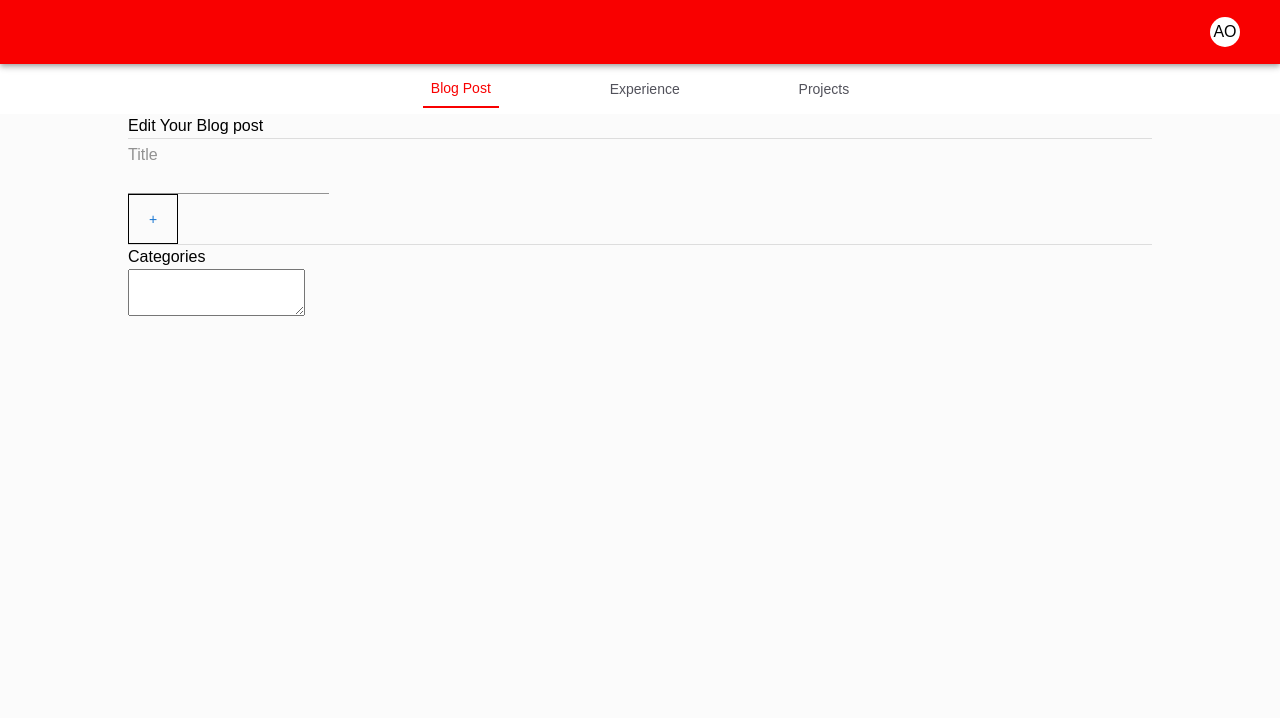
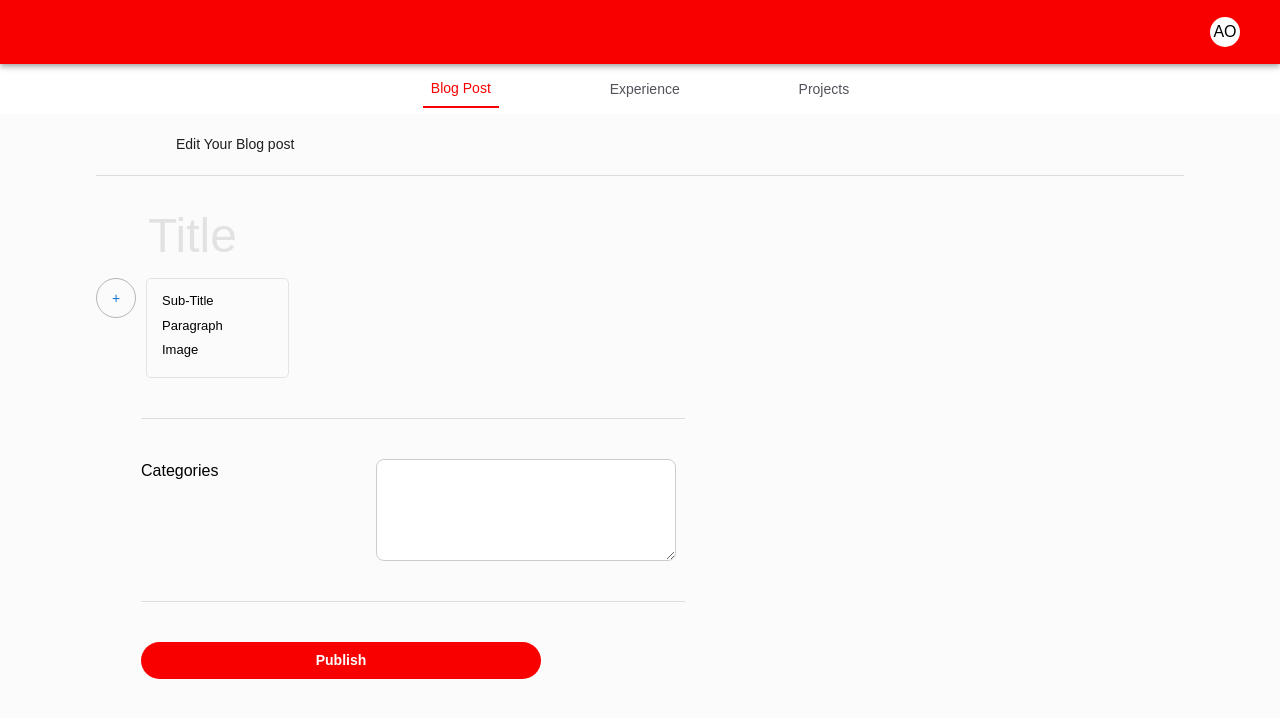
Before and after one commit to Babajide777/the-oyafemi-portfolio, a Next.js app in the folder admin/: page / in a window 1280 px wide. Shown: the top 718 px of the page. Built offline with nearby package versions, Linux system fonts and the light colour scheme.

Commit message:
Blogpost page is done

```diff
--- a/admin/app/Components/DashboardContents/BlogPost.tsx
+++ b/admin/app/Components/DashboardContents/BlogPost.tsx
@@ -6,6 +6,7 @@ import FormArea from "../FormArea";
 
 const BlogPost = () => {
   const [open, setOpen] = useState(false);
+  const [categories, setCategories] = useState("");
 
   return (
     <Box
@@ -16,49 +17,148 @@ const BlogPost = () => {
         justifyContent: "center",
       }}
     >
-      <Box sx={{ width: "80%" }}>
-        <Typography>Edit Your Blog post</Typography>
+      <Box sx={{ width: "85%", margin: "20px 0" }}>
+        <Typography
+          sx={{
+            fontWeight: "500",
+            fontStyle: "medium",
+            fontSize: "14px",
+            color: (theme) => theme.palette.custom.Black200,
+            marginBottom: "20px",
+            marginLeft: "80px",
+          }}
+        >
+          Edit Your Blog post
+        </Typography>
         <Divider />
         <Box component="form">
           <TextField
             id="standard-textarea"
             placeholder="Title"
             multiline
-            rows={2}
-            variant="standard"
+            rows={1}
+            variant="filled"
+            InputProps={{
+              disableUnderline: true, // removes underline
+            }}
+            sx={{
+              //   width: "100%",
+              border: "none",
+              "& .MuiInputBase-root": {
+                color: (theme) => theme.palette.custom.gray100,
+                backgroundColor: "transparent",
+                fontWeight: 500,
+                fontStyle: "medium",
+                fontSize: "48px",
+                marginLeft: "40px",
+              },
+              "& .MuiInputBase-placeholder": {
+                color: (theme) => theme.palette.custom.Black100,
+                backgroundColor: "transparent",
+              },
+            }}
           />
         </Box>
-        <Box>
+        <Box sx={{ display: "flex", height: "100px" }}>
           <Box
             sx={{
-              width: "50px",
-              height: "50px",
+              width: "40px",
+              height: "40px",
+              borderRadius: "50%",
+              border: (theme) => `${1}px solid ${theme.palette.custom.gray300}`,
               display: "flex",
-              border: "1px solid black",
               justifyContent: "center",
               alignItems: "center",
+              marginRight: "10px",
             }}
           >
             <Button onClick={() => setOpen(!open)}>+</Button>
           </Box>
 
-          {open && (
-            <Box>
-              <Box>Sub-Title</Box>
-              <Box>Paragraph</Box>
-              <Box>Image</Box>
-            </Box>
-          )}
+          {/* {open && ( */}
+          <Box
+            sx={{
+              border: (theme) =>
+                `${1}px solid ${theme.palette.custom.lightGray3}`,
+              borderRadius: "5px",
+              padding: "15px",
+              width: "143px",
+              display: "flex",
+              flexDirection: "column",
+              justifyContent: "center",
+            }}
+          >
+            <Typography
+              sx={{
+                paddingBottom: "5px",
+                fontWeight: 500,
+                fontStyle: "medium",
+                fontSize: "13px",
+              }}
+            >
+              Sub-Title
+            </Typography>
+            <Typography
+              sx={{
+                paddingBottom: "5px",
+                fontWeight: 500,
+                fontStyle: "medium",
+                fontSize: "13px",
+              }}
+            >
+              Paragraph
+            </Typography>
+            <Typography
+              sx={{
+                paddingBottom: "5px",
+                fontWeight: 500,
+                fontStyle: "medium",
+                fontSize: "13px",
+              }}
+            >
+              Image
+            </Typography>
+          </Box>
+          {/* )} */}
         </Box>
-        <Box>
-          <Divider />
+        <Box
+          sx={{
+            width: "100%",
+            padding: "40px 0",
+          }}
+        >
+          <Divider sx={{ width: "50%", marginLeft: "45px" }} />
         </Box>
         <FormArea
           title="Categories"
-          value={""}
-          handleChangeArea={() => {}}
+          value={categories}
+          handleChangeArea={(e) => setCategories(e.target.value)}
           minRows={3}
+          sx={{ marginLeft: "45px" }}
+          titleName={{ marginRight: "150px" }}
         />
+        <Box
+          sx={{
+            width: "100%",
+            padding: "40px 0",
+          }}
+        >
+          <Divider sx={{ width: "50%", marginLeft: "45px" }} />
+        </Box>
+        <Button
+          sx={{
+            color: (theme) => theme.palette.custom.white,
+            background: (theme) => theme.palette.custom.Red,
+            width: "400px",
+            borderRadius: "30px",
+            marginLeft: "45px",
+            textTransform: "capitalize",
+            fontWeight: 600,
+            fontSize: "14px",
+          }}
+        >
+          Publish
+        </Button>
       </Box>
     </Box>
   );
--- a/admin/app/Components/FormArea.tsx
+++ b/admin/app/Components/FormArea.tsx
@@ -2,19 +2,37 @@ import { FormAreaProps } from "@/utils/type";
 import { Box, TextareaAutosize, Typography } from "@mui/material";
 import React from "react";
 
-const FormArea: React.FC<FormAreaProps> = ({
+interface ExtendedFormAreaProps extends FormAreaProps {
+  sx?: object; // allow custom styles
+  titleName?: object; // allow custom styles for title
+  textareaSx?: object; // allow custom styles for textarea specifically
+}
+
+const FormArea: React.FC<ExtendedFormAreaProps> = ({
   title,
   value,
   minRows,
   handleChangeArea,
+  sx,
+  titleName,
+  textareaSx,
 }) => {
   return (
-    <Box>
-      <Typography>{title}</Typography>
+    <Box sx={{ display: "flex", flexDirection: "row", gap: 1, ...sx }}>
+      <Typography sx={{ ...titleName }}>{title}</Typography>
       <TextareaAutosize
         minRows={minRows}
         value={value}
         onChange={handleChangeArea}
+        style={{
+          width: "300px",
+          height: "30px",
+          padding: "8px",
+          borderRadius: "8px",
+          border: "1px solid #ccc",
+          fontSize: "16px",
+          ...textareaSx, // merge external textarea styles
+        }}
       />
     </Box>
   );
```
Also changed, not shown: admin/tsconfig.json (+22 -6 lines).
